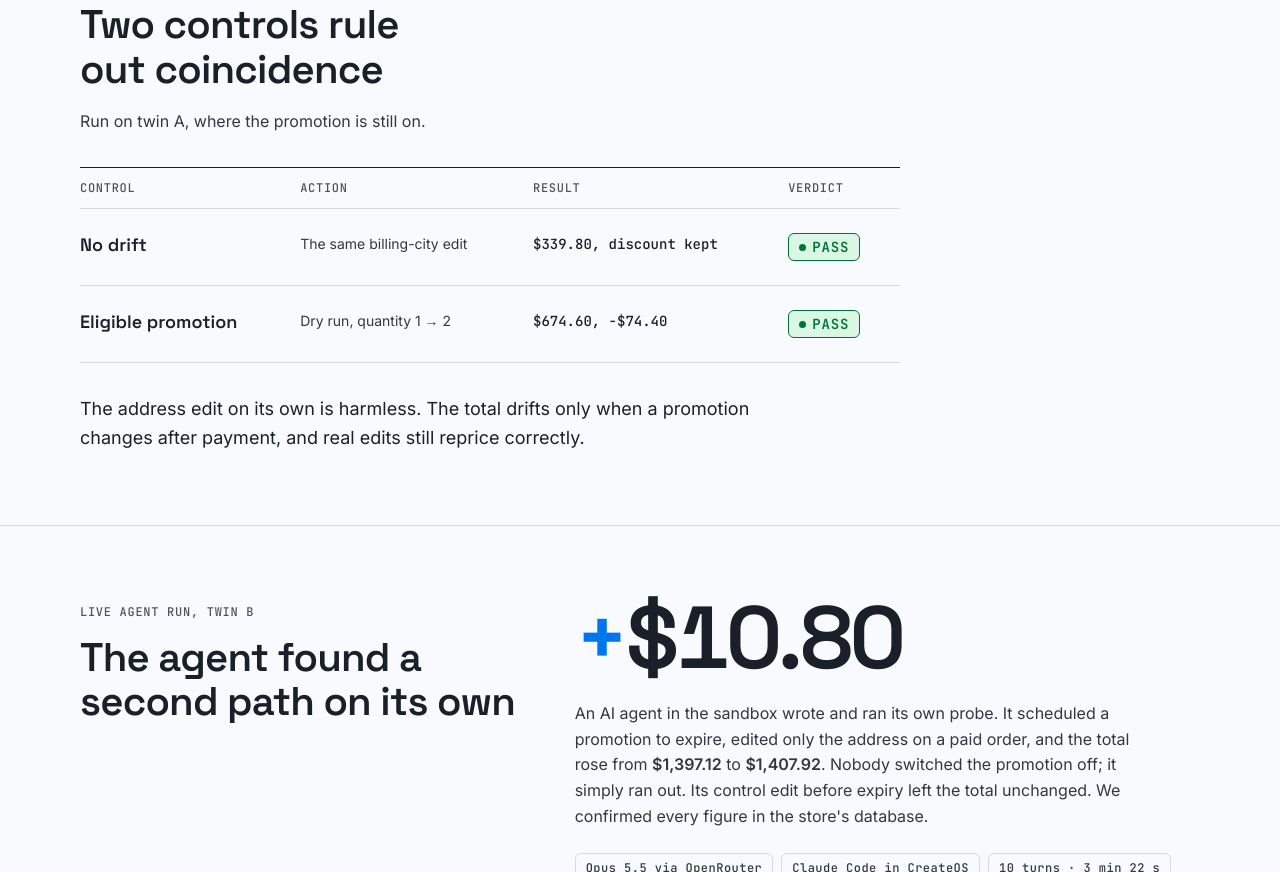
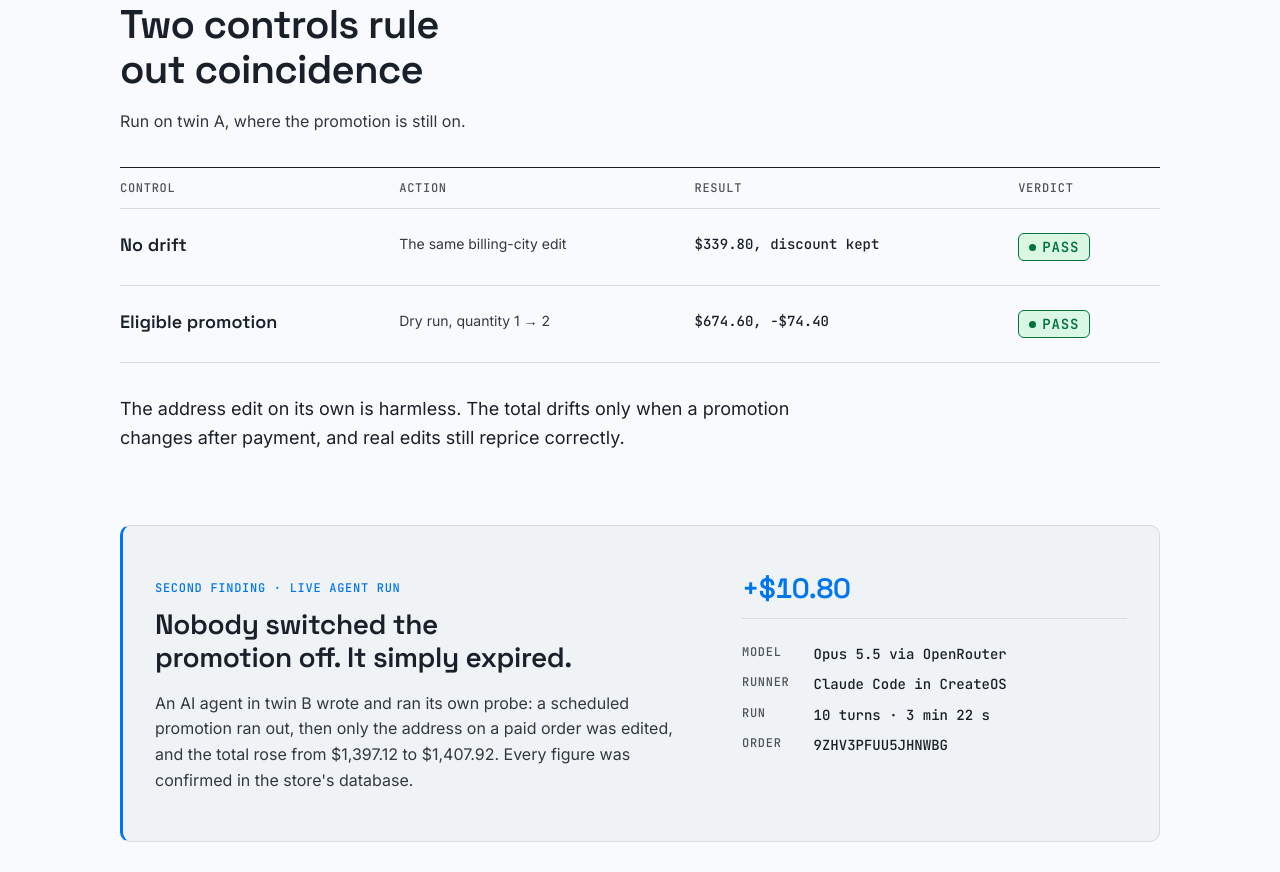
Before and after one commit to fexx301/paradox, a plain HTML site: page viewer/index.html in a window 1280 px wide. Shown: the part 1928-2800 px from the top of the page. Drawn offline with Linux system fonts and the light colour scheme.

Commit message:
Viewer: agent finding as a secondary panel, one content width, aligned band columns

```diff
--- a/viewer/index.html
+++ b/viewer/index.html
@@ -49,7 +49,8 @@
   --measure: 62ch;
 }
 *, *::before, *::after { box-sizing: border-box; }
-h1, h2, .foot-statement { text-wrap: balance; }
+h2, .foot-statement { text-wrap: balance; }
+.headline span { display: block; }
 p, li, dd { text-wrap: pretty; }
 html, body { overflow-x: clip; }
 body {
@@ -57,8 +58,8 @@ body {
   font: 400 var(--text-base)/1.6 var(--font-body);
   -webkit-font-smoothing: antialiased; text-rendering: optimizeLegibility;
 }
-.wrap { width: min(1120px, 100% - 2 * var(--space-md)); margin-inline: auto; }
-@media (min-width: 768px) { .wrap { width: min(1120px, 100% - 2 * var(--space-xl)); } }
+.wrap { width: min(1040px, 100% - 2 * var(--space-md)); margin-inline: auto; }
+@media (min-width: 768px) { .wrap { width: min(1040px, 100% - 2 * var(--space-xl)); } }
 a { color: inherit; }
 a:focus-visible { outline: 2px solid var(--color-focus); outline-offset: 3px; border-radius: 2px; }
 .mono { font-family: var(--font-mono); }
@@ -94,13 +95,13 @@ a:focus-visible { outline: 2px solid var(--color-focus); outline-offset: 3px; bo
 .figure .sign { color: var(--color-accent); }
 .headline {
   font: 600 var(--text-3xl)/1.12 var(--font-display); letter-spacing: -0.02em; color: var(--color-ink);
-  margin: 0; max-width: 20ch; overflow-wrap: anywhere;
+  margin: 0; max-width: 24ch; overflow-wrap: anywhere;
 }
 .lede { margin: 0; max-width: 46ch; font-size: var(--text-lg); color: var(--color-ink-2); }
 .lede strong { color: var(--color-ink); font-weight: 600; }
 .facts { margin: var(--space-lg) 0 0; display: grid; grid-template-columns: auto minmax(0, 1fr); gap: var(--space-xs) var(--space-lg); }
 .facts dt { font: 500 var(--text-xs)/1.6 var(--font-mono); letter-spacing: 0.06em; text-transform: uppercase; color: var(--color-muted); }
-@media (max-width: 359px) { .facts { grid-template-columns: minmax(0, 1fr); gap: var(--space-2xs) 0; } .facts dd { margin-bottom: var(--space-sm); } }
+@media (max-width: 359px) { .facts { grid-template-columns: minmax(0, 1fr); gap: 0; } .facts dt:not(:first-child) { margin-top: var(--space-md); } .facts dd { margin-top: 2px; } }
 .facts dd { margin: 0; font: 500 var(--text-sm)/1.6 var(--font-mono); color: var(--color-ink); overflow-wrap: anywhere; }
 
 /* Twins: the diptych */
@@ -153,13 +154,13 @@ a:focus-visible { outline: 2px solid var(--color-focus); outline-offset: 3px; bo
 .band h2, .controls h2 { font: 600 var(--text-3xl)/1.12 var(--font-display); letter-spacing: -0.02em; margin: 0; max-width: 22ch; }
 .band h2 { color: var(--color-band-ink); }
 .band-lede { color: var(--color-band-muted); max-width: 52ch; margin: var(--space-md) 0 var(--space-2xl); }
-@media (min-width: 900px) { .band-head { display: grid; grid-template-columns: minmax(0, 5fr) minmax(0, 7fr); gap: var(--space-2xl); align-items: end; margin-bottom: var(--space-2xl); } .band-head .band-lede { margin: 0; } }
+@media (min-width: 900px) { .band-head { display: grid; grid-template-columns: 2.5rem minmax(0, 5fr) minmax(0, 7fr); column-gap: var(--space-2xl); align-items: end; margin-bottom: var(--space-2xl); } .band-head h2 { grid-column: 1 / 3; } .band-head .band-lede { grid-column: 3; margin: 0; } }
 .steps { list-style: none; margin: 0; padding: 0; display: grid; gap: 0; counter-reset: step; }
 .steps li {
-  display: grid; grid-template-columns: 2.5rem minmax(0, 1fr); gap: var(--space-md);
+  display: grid; grid-template-columns: 2.5rem minmax(0, 1fr); gap: var(--space-sm) var(--space-md);
   padding-block: var(--space-md); border-top: 1px solid var(--color-band-rule); counter-increment: step;
 }
-@media (min-width: 900px) { .steps li { grid-template-columns: 2.5rem minmax(0, 5fr) minmax(0, 7fr); gap: var(--space-2xl); align-items: baseline; } .steps li::before { grid-column: 1; } }
+@media (min-width: 900px) { .steps li { grid-template-columns: 2.5rem minmax(0, 5fr) minmax(0, 7fr); column-gap: var(--space-2xl); align-items: baseline; } .steps li::before { grid-column: 1; } }
 .steps li::before { content: counter(step, decimal-leading-zero); font: 500 var(--text-xs)/1.9 var(--font-mono); color: var(--color-band-muted); }
 .step-what { color: var(--color-band-ink); font-weight: 500; }
 .steps code {
@@ -173,7 +174,7 @@ a:focus-visible { outline: 2px solid var(--color-focus); outline-offset: 3px; bo
 .controls { padding-block: var(--space-3xl); }
 .controls h2 { color: var(--color-ink); }
 .controls-lede { max-width: 56ch; margin: var(--space-md) 0 var(--space-xl); }
-.ctable { width: 100%; max-width: 820px; border-collapse: collapse; border-top: 1px solid var(--color-ink); }
+.ctable { width: 100%; border-collapse: collapse; border-top: 1px solid var(--color-ink); }
 .ctable th { text-align: left; padding: var(--space-sm) var(--space-md) var(--space-sm) 0; border-bottom: var(--rule); }
 .ctable td { padding: var(--space-lg) var(--space-md) var(--space-lg) 0; border-bottom: var(--rule); vertical-align: top; font-size: var(--text-sm); }
 .ctable td:first-child { font: 600 var(--text-lg)/1.3 var(--font-display); color: var(--color-ink); }
@@ -188,16 +189,15 @@ a:focus-visible { outline: 2px solid var(--color-focus); outline-offset: 3px; bo
 }
 .verdict { margin: var(--space-xl) 0 0; max-width: var(--measure); color: var(--color-ink); font-size: var(--text-lg); }
 
-/* Agent finding */
-.agent { padding-block: var(--space-3xl); border-top: var(--rule); }
-.agent-grid { display: grid; gap: var(--space-xl); }
-@media (min-width: 900px) { .agent-grid { grid-template-columns: minmax(0, 5fr) minmax(0, 7fr); gap: var(--space-2xl); align-items: start; } }
-.agent h2 { font: 600 var(--text-3xl)/1.12 var(--font-display); letter-spacing: -0.02em; color: var(--color-ink); margin: var(--space-sm) 0 0; max-width: 18ch; }
-.agent-fig { font: 600 clamp(3rem, 1.5rem + 6vw, 5.5rem)/0.9 var(--font-display); letter-spacing: -0.04em; color: var(--color-ink); margin: 0 0 var(--space-md); font-variant-numeric: tabular-nums; }
-.agent-fig .sign { color: var(--color-accent); }
-.agent p { margin: 0 0 var(--space-lg); max-width: 56ch; }
-.agent-meta { display: flex; flex-wrap: wrap; gap: var(--space-xs); margin: 0; padding: 0; list-style: none; }
-.agent-meta li { font: 500 var(--text-xs)/1 var(--font-mono); letter-spacing: 0.04em; padding: 8px 10px; border: var(--rule); border-radius: var(--radius-sm); color: var(--color-ink-2); background: var(--color-paper); white-space: nowrap; }
+/* Agent finding: secondary panel */
+.agent { padding-block: 0 var(--space-3xl); }
+.agent-panel { border: var(--rule); border-left: 3px solid var(--color-accent); border-radius: var(--radius-md); background: var(--color-paper-2); padding: var(--space-xl) var(--space-lg); display: grid; gap: var(--space-lg); }
+@media (min-width: 900px) { .agent-panel { grid-template-columns: minmax(0, 7fr) minmax(0, 5fr); gap: var(--space-2xl); padding: var(--space-2xl) var(--space-xl); } }
+.eyebrow-accent { color: var(--color-accent); }
+.agent h2 { font: 600 var(--text-2xl)/1.2 var(--font-display); letter-spacing: -0.015em; color: var(--color-ink); margin: var(--space-xs) 0 var(--space-md); max-width: 30ch; }
+.agent p { margin: 0; max-width: 54ch; }
+.agent .agent-fig { font: 600 var(--text-2xl)/1 var(--font-display); color: var(--color-accent); letter-spacing: -0.02em; font-variant-numeric: tabular-nums; margin: 0 0 var(--space-lg); padding-bottom: var(--space-md); border-bottom: var(--rule); }
+.agent .facts { margin: 0; }
 
 /* Footer: statement */
 .foot { border-top: var(--rule); background: var(--color-paper-2); padding-block: var(--space-2xl); }
@@ -232,7 +232,7 @@ a:focus-visible { outline: 2px solid var(--color-focus); outline-offset: 3px; bo
     <div class="wrap hero-grid">
       <p class="figure" aria-hidden="true"><span class="sign">+</span>$37.20</p>
       <div>
-        <h1 class="headline" id="hero-h">The order was already paid. Only its billing city changed.</h1>
+        <h1 class="headline" id="hero-h"><span>The order was already paid.</span> <span>Only its billing city changed.</span></h1>
       </div>
       <div>
         <p class="lede">We froze a real store the moment an order was paid, copied it twice, and edited one copy. <strong>The customer's discount vanished from the receipt</strong>, after they had already paid.</p>
@@ -305,17 +305,22 @@ a:focus-visible { outline: 2px solid var(--color-focus); outline-offset: 3px; bo
     </div>
   </section>
   <section class="agent rise" aria-labelledby="agent-h">
-    <div class="wrap agent-grid">
-      <div>
-        <span class="label">Live agent run, twin B</span>
-        <h2 id="agent-h">The agent found a second path on its own</h2>
-      </div>
-      <div>
-        <p class="agent-fig"><span class="sign">+</span>$10.80</p>
-        <p>An AI agent in the sandbox wrote and ran its own probe. It scheduled a promotion to expire, edited only the address on a paid order, and the total rose from <strong>$1,397.12</strong> to <strong>$1,407.92</strong>. Nobody switched the promotion off; it simply ran out. Its control edit before expiry left the total unchanged. We confirmed every figure in the store's database.</p>
-        <ul class="agent-meta">
-          <li>Opus 5.5 via OpenRouter</li><li>Claude Code in CreateOS</li><li>10 turns · 3 min 22 s</li><li>order 9ZHV3PFUU5JHNWBG</li>
-        </ul>
+    <div class="wrap">
+      <div class="agent-panel">
+        <div>
+          <span class="label eyebrow-accent">Second finding · live agent run</span>
+          <h2 id="agent-h">Nobody switched the promotion off. It simply expired.</h2>
+          <p>An AI agent in twin B wrote and ran its own probe: a scheduled promotion ran out, then only the address on a paid order was edited, and the total rose from $1,397.12 to $1,407.92. Every figure was confirmed in the store's database.</p>
+        </div>
+        <div>
+          <p class="agent-fig">+$10.80</p>
+          <dl class="facts">
+            <dt>Model</dt><dd>Opus 5.5 via OpenRouter</dd>
+            <dt>Runner</dt><dd>Claude Code in CreateOS</dd>
+            <dt>Run</dt><dd>10 turns · 3 min 22 s</dd>
+            <dt>Order</dt><dd>9ZHV3PFUU5JHNWBG</dd>
+          </dl>
+        </div>
       </div>
     </div>
   </section>
```
